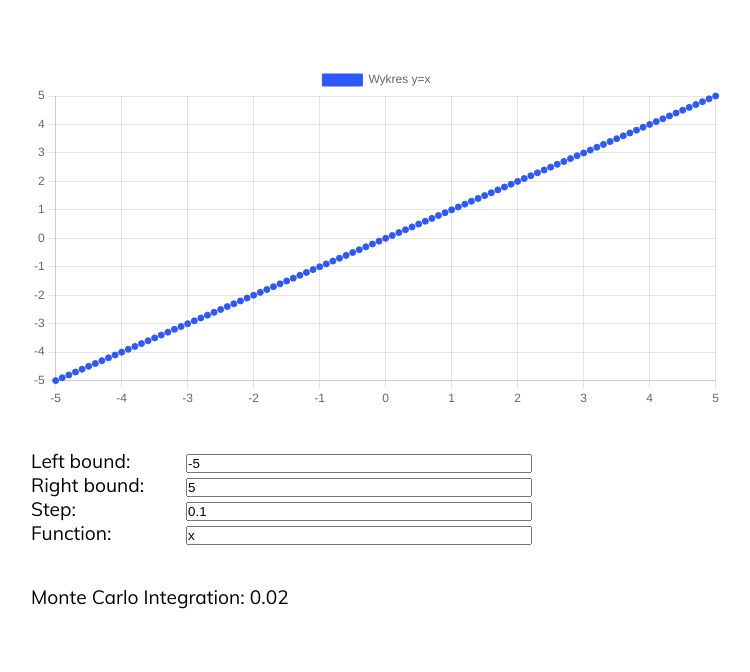
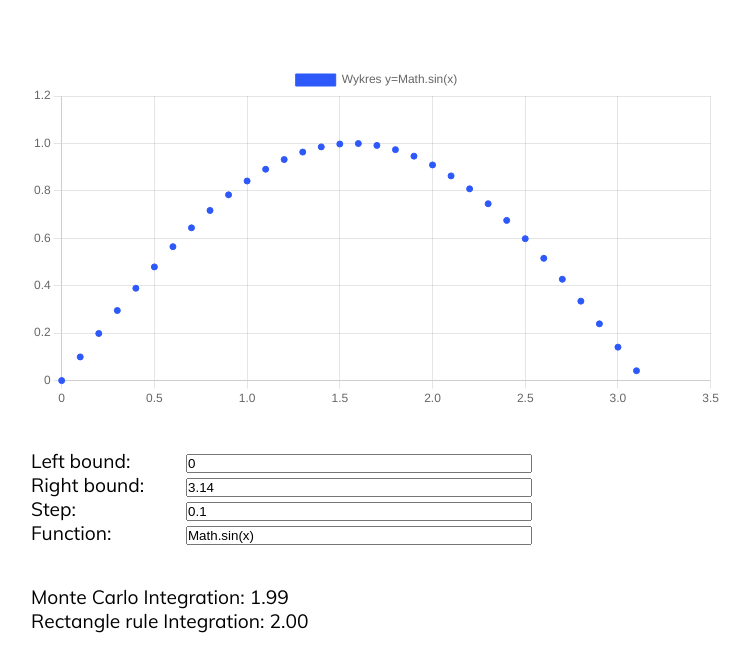
Before and after one commit to najwer23/chart, a website built with webpack: page index.html in a window 1280 px wide. Shown: the whole page, without its empty margins (33-783 px from the left). Built offline with nearby package versions, Linux system fonts and the light colour scheme.

Commit message:
Rectangle rule integration

```diff
--- a/assets/css/index.css
+++ b/assets/css/index.css
@@ -31,7 +31,7 @@ main {
     width: 150px;
 }
 
-#chart-integration {
+.chart-integration {
     margin-top: 40px;
 }
 
--- a/assets/js/chart.js
+++ b/assets/js/chart.js
@@ -37,7 +37,7 @@ class CustomChart {
                 scales: {
                     y: {
                         suggestedMin: 0, //this.rangeY[0],
-                        suggestedMax: Math.max(...this.rangeY)
+                        suggestedMax: Math.max(...this.rangeY) + 1.1
                     },
                     x: {
 
@@ -117,19 +117,28 @@ class DataCenter {
         let sum = 0, x = 0;
         let lb = this.leftBound;
         let rb = this.rightBound;
-        let N = 100000
+        let N = 10000
 
         for (let i=0; i<N; i++) {
             x = this.generateRandomNumber(lb, rb)
             sum += eval(this.getyFunction().replace(/x/gi, `(${x})`))
         }
 
-        document.querySelector("#monteCarlo").innerHTML = (((rb-lb)/N)*sum).toFixed(2)
+        document.querySelector("#monteCarlo").innerHTML = Math.abs((((rb-lb)/N)*sum)).toFixed(2)
     }
 
     generateRandomNumber(min, max) {
-       return +(Math.random() * (max - min) + min).toFixed(4);
+        return +(Math.random() * (max - min) + min).toFixed(4);
     };
+
+    rectangleRule() {
+        let sum = 0;
+        let b=0;
+        for (let i=0; i<this.sampledFunction.length; i++) {
+            sum+=this.sampledFunction[i].y*this.step
+        }
+        document.querySelector("#rectangleRule").innerHTML = Math.abs(sum).toFixed(2)
+    }
 }
 
 var chartList = [];
@@ -143,11 +152,12 @@ function makeChart() {
     });
     dataCenter.generateData();
     dataCenter.monteCarlo();
+    dataCenter.rectangleRule();
 
     let mainChart = new CustomChart({
         title: "Wykres y=" + dataCenter.getyFunction(),
         axisX: {step: dataCenter.getStep(), name: "x", precision: dataCenter.getPrecision()},
-        axisY: {step: 1, name: "y", precision: 0},
+        axisY: {step: 1, name: "y", precision: 1},
         dataSample: dataCenter.getSampledFunction()
     })
     mainChart.drawChart()
--- a/index.html
+++ b/index.html
@@ -23,11 +23,11 @@
         <section id="chart-controls">
             <div>
                 <label>Left bound:</label>
-                <input type="text" name="leftBound" value="-5">
+                <input type="text" name="leftBound" value="0">
             </div>
             <div>
                 <label>Right bound:</label>
-                <input type="text" name="rightBound" value="5">
+                <input type="text" name="rightBound" value="3.14">
             </div>
             <div>
                 <label>Step:</label>
@@ -35,14 +35,21 @@
             </div>
             <div>
                 <label>Function:</label>
-                <input type="text" name="yFunction" value="x">
+                <input type="text" name="yFunction" value="Math.sin(x)">
             </div>
         </section>
 
-        <section id="chart-integration">
-            <label>Monte Carlo Integration: </label>
-            <span id="monteCarlo"></span>
+        <section class="chart-integration">
+            <div class="integration">
+                <label>Monte Carlo Integration: </label>
+                <span id="monteCarlo"></span>
+            </div>
+            <div class="integration">
+                <label>Rectangle rule Integration: </label>
+                <span id="rectangleRule"></span>
+            </div>
         </section>
+
     </main>
 </body>
 </html>
```
